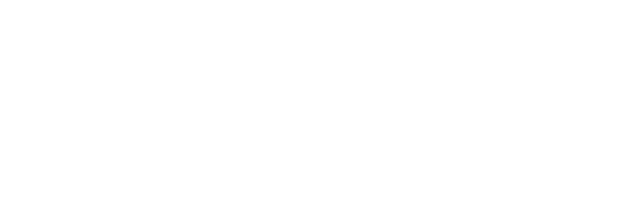
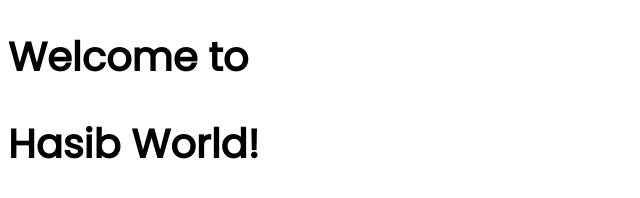
Before and after one commit to cbHasib/developer-portfolio, a plain HTML site: page index.html in a window 1280 px wide. Shown: the whole page, without its empty margins (0-640 px from the left). Drawn offline with Linux system fonts and the light colour scheme.

Commit message:
added google font

```diff
--- a/assets/css/style.css
+++ b/assets/css/style.css
@@ -0,0 +1,7 @@
+body{
+    font-family: 'Poppins', sans-serif;
+}
+
+h1{
+    font-size: 40px;
+}
--- a/index.html
+++ b/index.html
@@ -5,8 +5,15 @@
     <meta http-equiv="X-UA-Compatible" content="IE=edge">
     <meta name="viewport" content="width=device-width, initial-scale=1.0">
     <title>Hasibul Hasan</title>
+
+    <link rel="stylesheet" href="assets/css/style.css">
+
+    <link rel="preconnect" href="https://fonts.googleapis.com">
+    <link rel="preconnect" href="https://fonts.gstatic.com" crossorigin>
+    <link href="https://fonts.googleapis.com/css2?family=Poppins&display=swap" rel="stylesheet">
 </head>
 <body>
-
+    <h1>Welcome to</h1>
+    <h1>Hasib World!</h1>
 </body>
 </html>
```
Also changed, not shown: assets/images/hasib.png (added), assets/images/hasib2.png (added).
